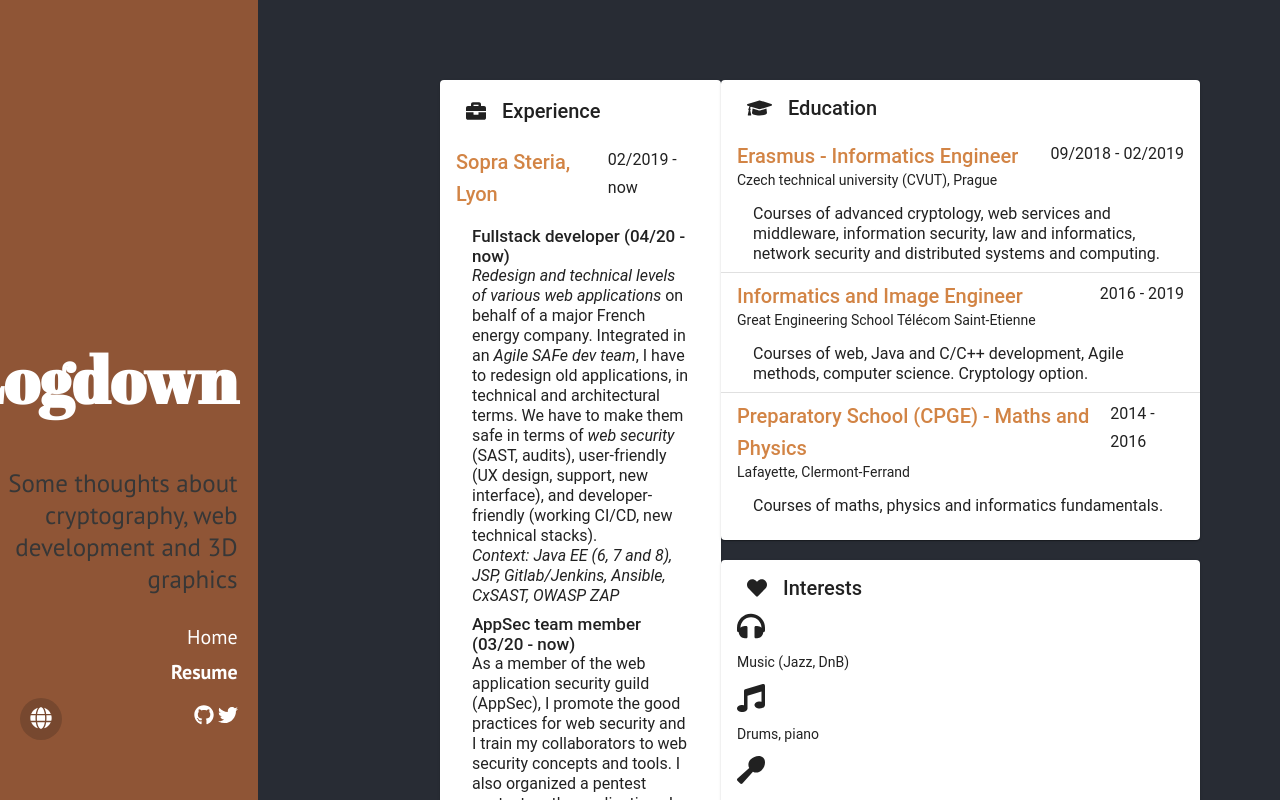
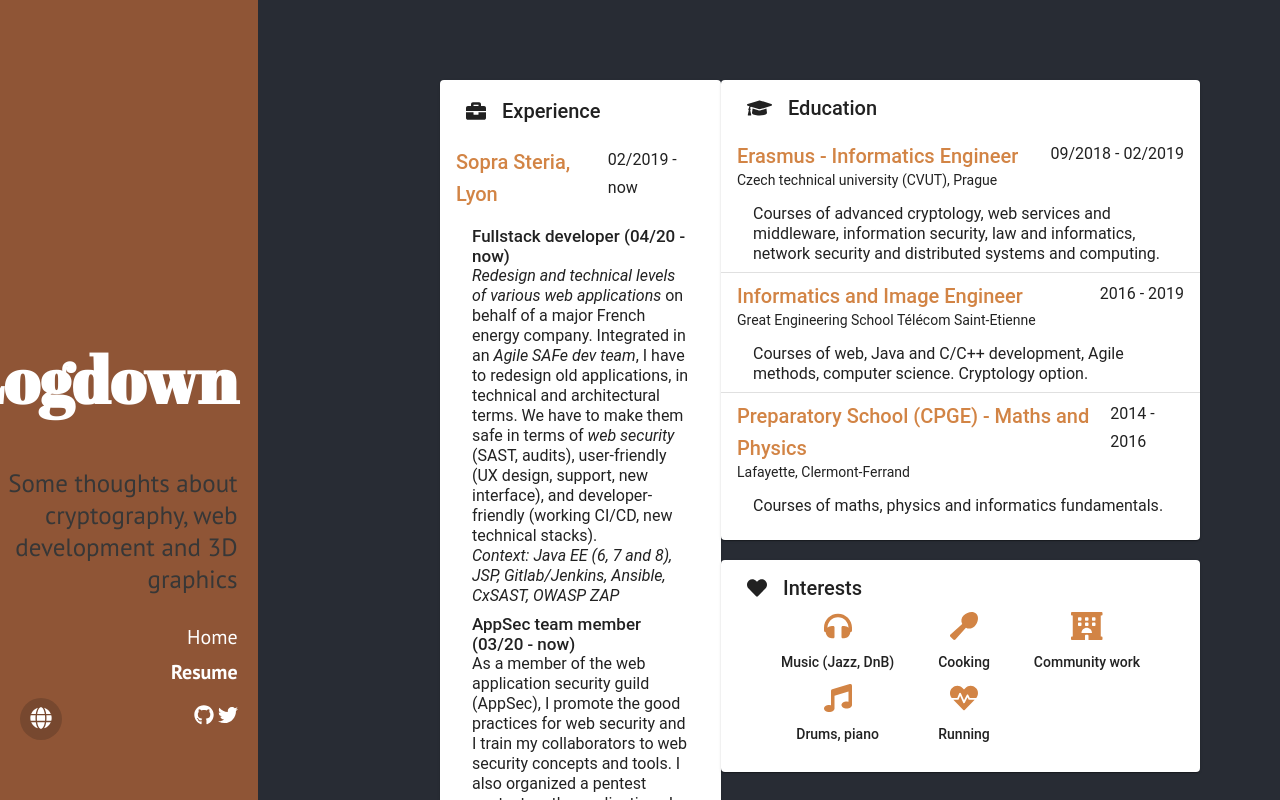
Before and after one commit to TheGthr/logdown, a Vue app: page /resume in a window 1280 px wide. Shown: the top 800 px of the page. Built offline with nearby package versions, Linux system fonts and the light colour scheme.

Commit message:
feat: resume interests styling

```diff
--- a/src/views/Resume.vue
+++ b/src/views/Resume.vue
@@ -77,4 +77,27 @@
 .experience-item {
   padding-top: 8px;
 }
+
+.interest > svg {
+  color: #d28445;
+}
+
+.all-interests {
+  display: flex;
+  justify-content: space-evenly;
+  margin-top: 0;
+  margin-bottom: 0;
+}
+
+.two-interests {
+  display: flex;
+  flex-direction: column;
+}
+
+.interest {
+  display: flex;
+  flex-direction: column;
+  align-items: center;
+  font-weight: 500;
+}
 </style>
```
